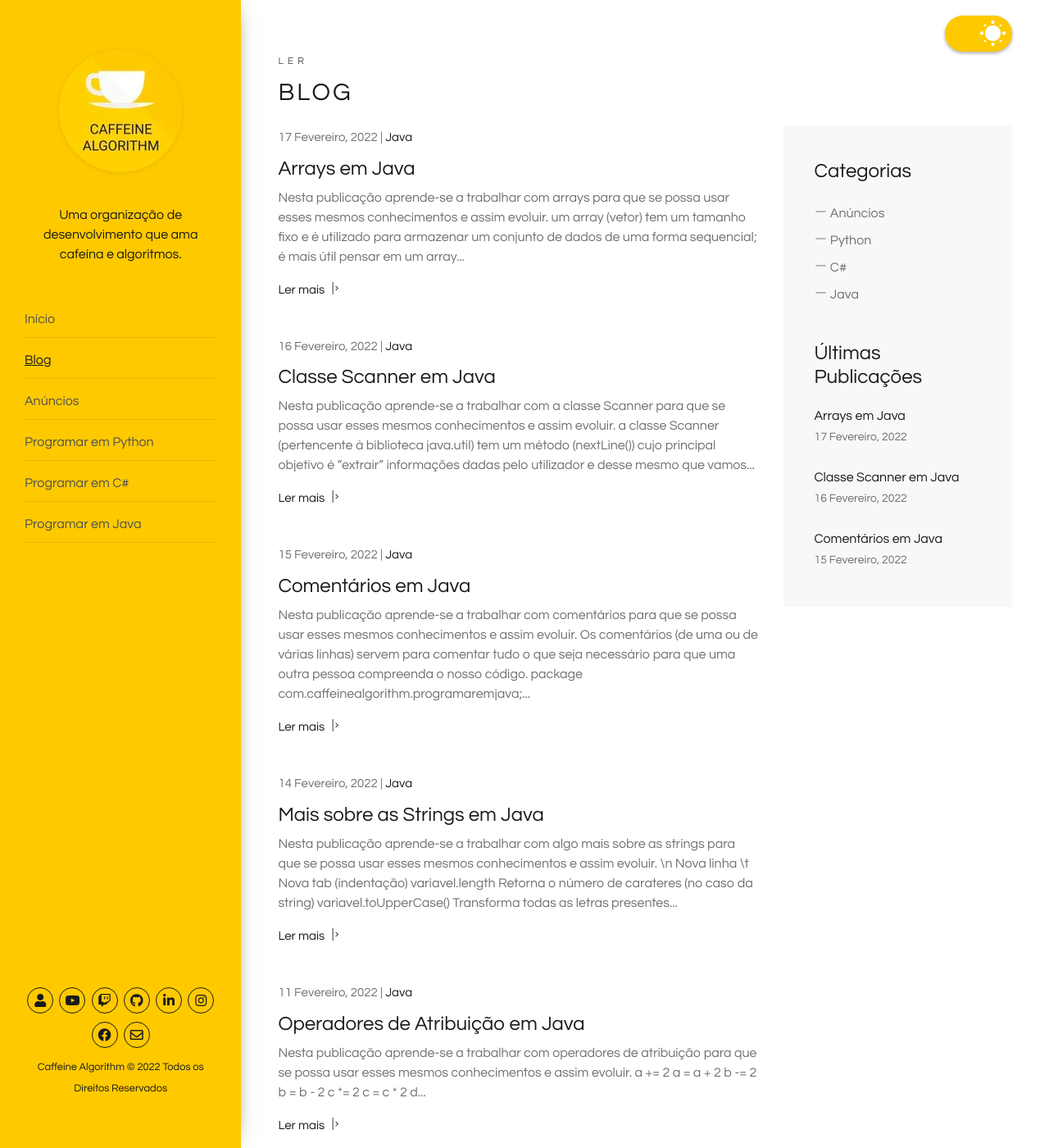
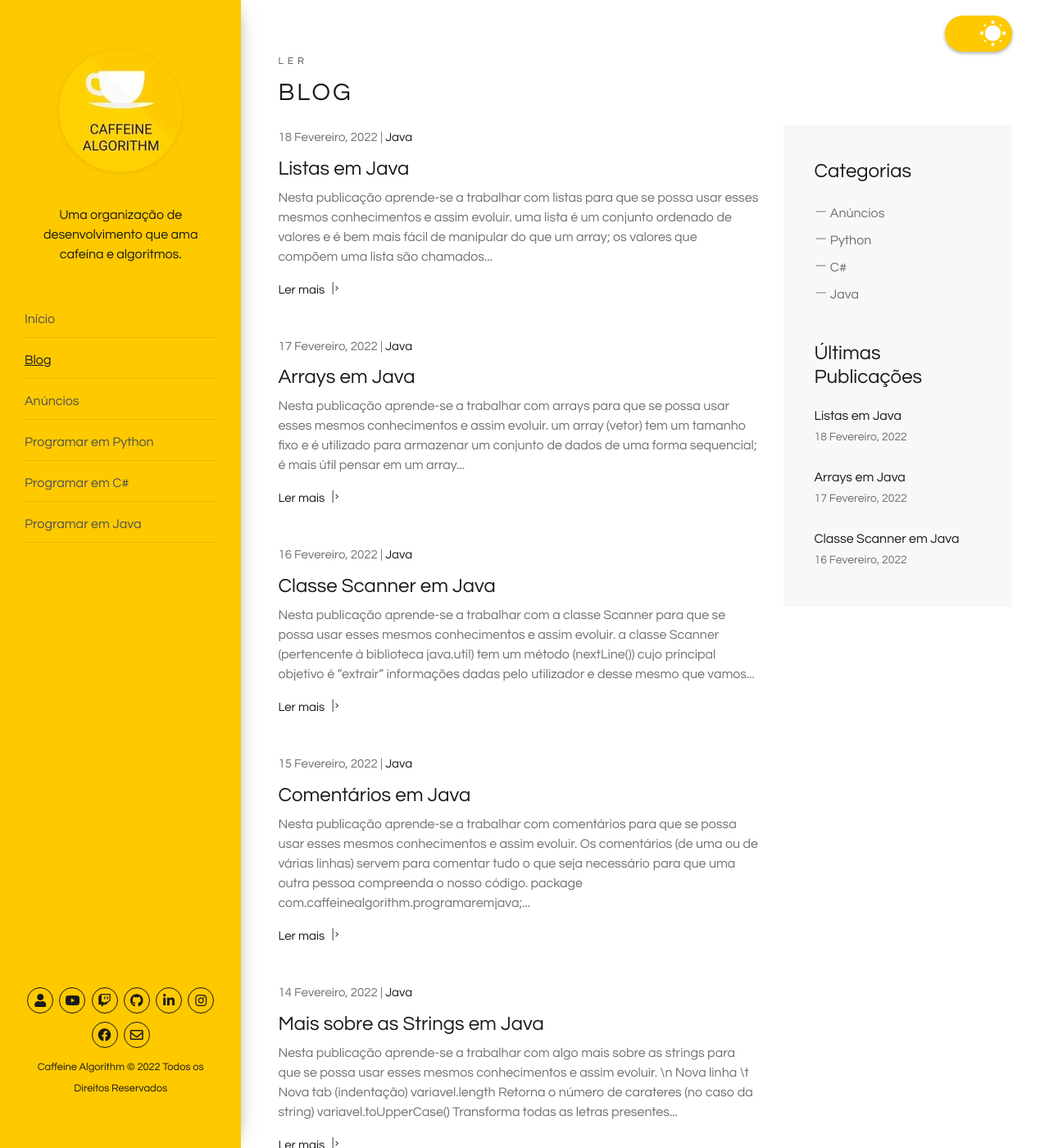
Before and after one commit to caffeinealgorithm/caffeinealgorithm.github.io, a Jekyll site: the page built from blog/index.html, in a window 1280 px wide and 1400 px high. Shown: the whole window at 82% size. Built offline with Jekyll 4.4.1, drawn with Linux system fonts in a browser that asks for light colours; the list of posts is cut into pages by our own code; some of the changed text lies outside the part shown.

Commit message:
Add 11º episode of the Java programming series

````diff
--- /dev/null
+++ b/_posts/2022-02-18-listas-em-java.md
@@ -0,0 +1,48 @@
+---
+layout: post
+excerpt: Blog
+title: 'Listas em Java'
+description: 'Descobre como se trabalha com listas na linguagem de programação Java. Obtém respostas às tuas dúvidas com a teoria e os exemplos apresentados.'
+keywords: 'java, listas, lista, publicação'
+date: 2022-02-18
+categories: [Java]
+---
+
+Nesta publicação aprende-se a trabalhar com listas para que se possa usar esses mesmos conhecimentos e assim evoluir.
+
+- uma lista é um conjunto ordenado de valores e é bem mais fácil de manipular do que um array;
+- os valores que compõem uma lista são chamados de elementos (tal como nos arrays).
+
+```java
+package com.caffeinealgorithm.programaremjava;
+
+import java.util.ArrayList;
+import java.util.List;
+
+public class Listas {
+  public void Run() {
+    List<String> cores = new ArrayList<>();
+
+    cores.add("Azul");
+    cores.add("Verde");
+    cores.add("Amarelo");
+    cores.add("Vermelho");
+    cores.add("Laranja");
+
+    cores.remove("Laranja");
+    // cores.clear();
+
+    System.out.printf("Número de cores: %d\n", cores.size()); // Número de cores: 4
+    System.out.printf("Primeira cor: %s\n", cores.get(0)); // Primeira cor: Azul
+    System.out.printf("Última cor: %s", cores.get(cores.size() - 1)); // Última cor: Vermelho
+  }
+}
+```
+
+<div class="video-container">
+  <iframe src="https://www.youtube.com/embed/VFwjISUooB4" frameborder="0" allowfullscreen></iframe>
+</div>
+
+Não te esqueças de [assistir ao vídeo](https://youtu.be/VFwjISUooB4){:target="\_blank"} e podes sempre ler esta publicação [em inglês](https://nelsonsilvadev.com/blog/20220218/lists-in-java/){:target="\_blank"}.
+
+### _Happy coding!_
--- a/index.html
+++ b/index.html
@@ -76,7 +76,7 @@ keywords: organização, desenvolvimento, cafeína, algoritmos, publicações, v
       </div>
 
       <div class="row">
-        {% for video in site.java %} {% if video.id == "/java/10" %}
+        {% for video in site.java %} {% if video.id == "/java/11" %}
         <div class="col-xs-12 col-sm-3 col-sm-6 col-lg-6 col-xl-3">
           <a
             href="https://www.youtube.com/embed/{{ video.custom_id }}"
````
Also changed, not shown: _java/11.md (added, +5 -0 lines), assets/img/playlists/java/11.png (added), assets/img/playlists/java/11.webp (added).
